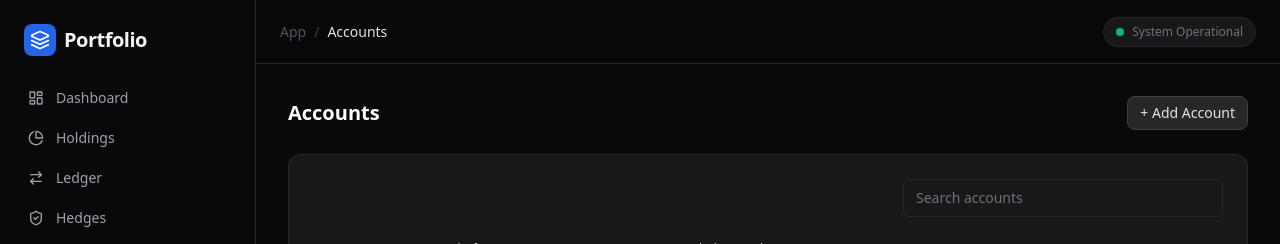
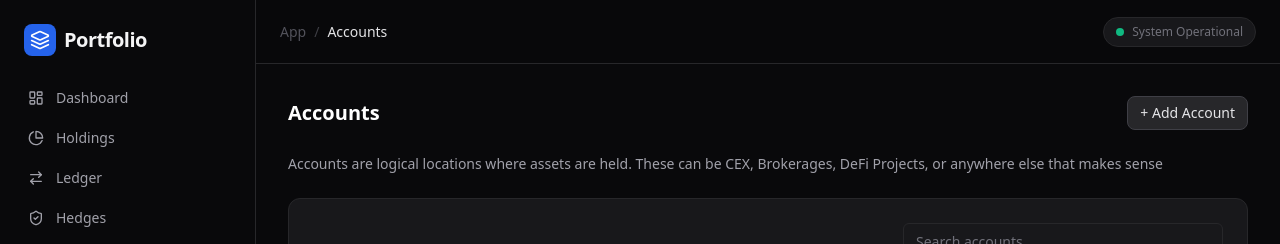
Before and after one commit to tiequan12345/tiequan-pnl-webapp, a Next.js app: page /accounts in a window 1280 px wide. Shown: the top 244 px of the page. Built offline with nearby package versions, Linux system fonts and the light colour scheme; no server answers; the database is empty.

Commit message:
add description in account

```diff
--- a/app/(authenticated)/accounts/page.tsx
+++ b/app/(authenticated)/accounts/page.tsx
@@ -40,6 +40,10 @@ export default async function AccountsPage() {
         </Link>
       </div>
 
+      <div className="text-zinc-400 text-sm">
+        Accounts are logical locations where assets are held. These can be CEX, Brokerages, DeFi Projects, or anywhere else that makes sense
+      </div>
+
       <Card className="p-0">
         <AccountsTable rows={rows} />
       </Card>
```
